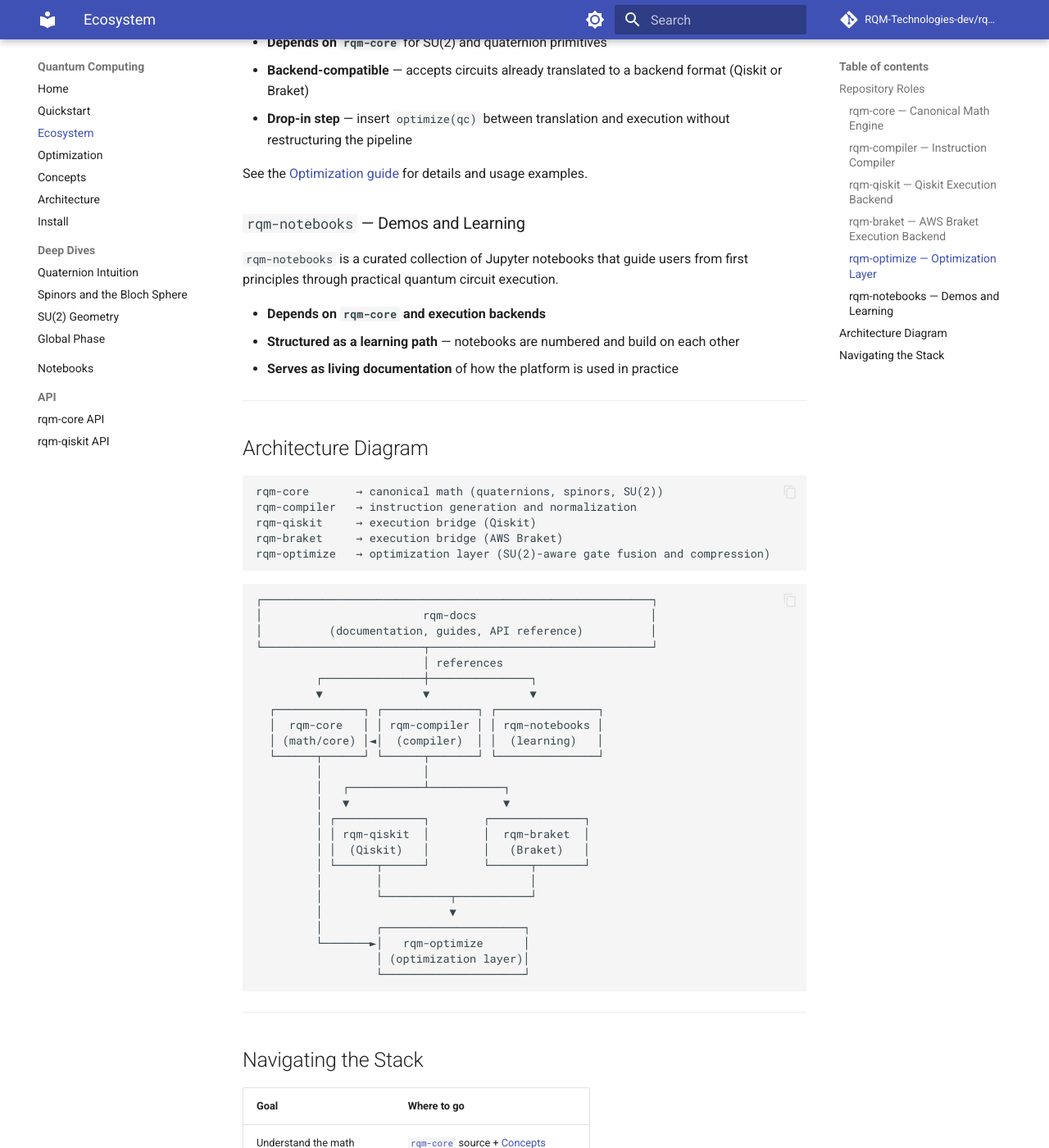
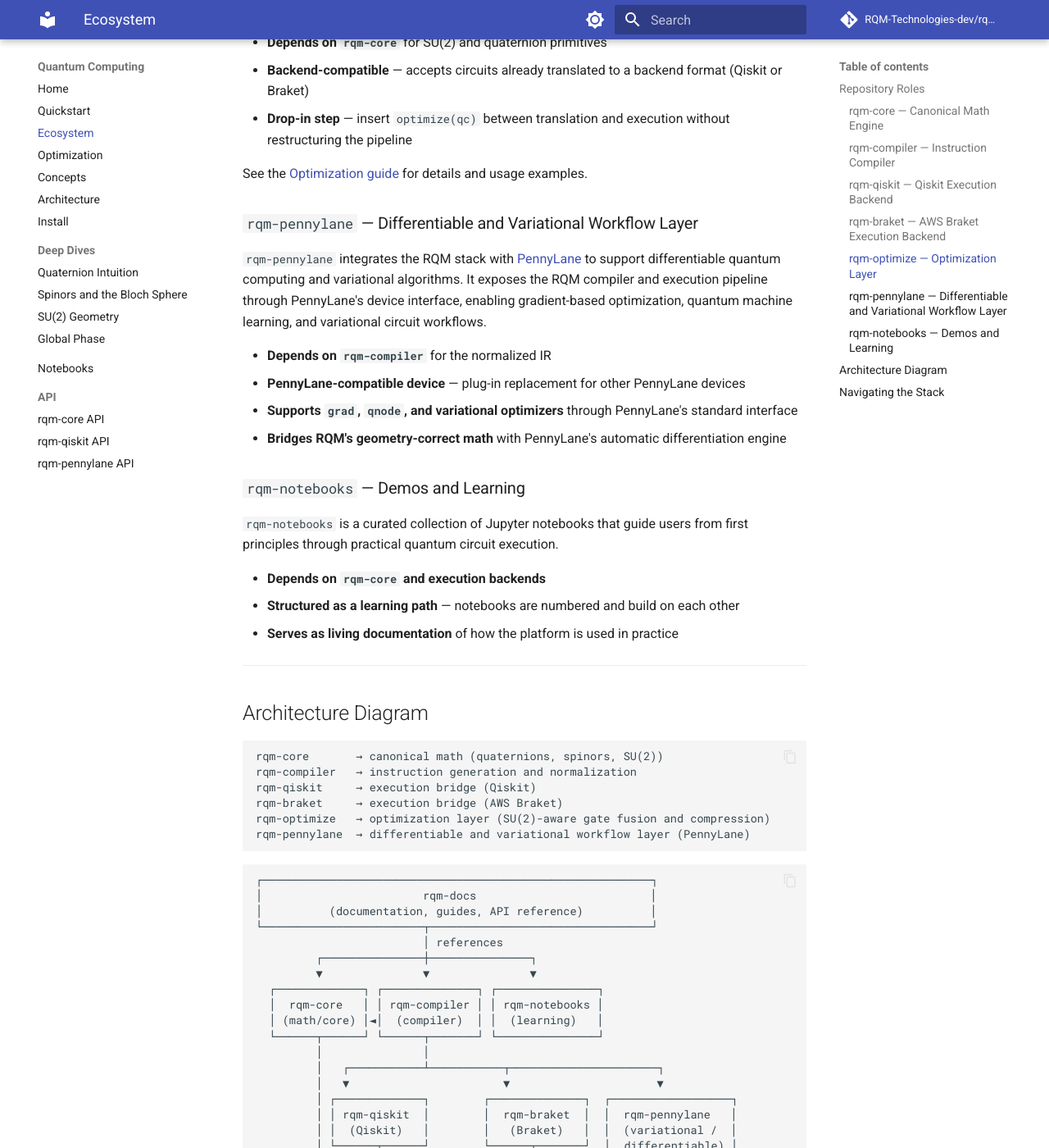
Before and after one commit to RQM-Technologies-dev/rqm-docs, an MkDocs documentation site: the page built from docs/ecosystem.md, in a window 1280 px wide and 1400 px high, scrolled down 1524 px. Shown: the whole window at 82% size. Built offline with MkDocs 1.6.1 and Material for MkDocs 9.7.7, drawn with Linux system fonts in a browser that asks for light colours; comment, search, counter and statistics services are not loaded; some of the changed text lies outside the part shown.

Commit message:
Add rqm-pennylane to ecosystem documentation
Co-authored-by: RQM-Technologies-dev <267137213+RQM-Technologies-dev@users.noreply.github.com>

````diff
--- a/docs/ecosystem.md
+++ b/docs/ecosystem.md
@@ -48,6 +48,15 @@ RQM is a compiler-first quantum software platform built from focused, composable
 
 See the [Optimization guide](optimization.md) for details and usage examples.
 
+### `rqm-pennylane` — Differentiable and Variational Workflow Layer
+
+`rqm-pennylane` integrates the RQM stack with [PennyLane](https://pennylane.ai/) to support differentiable quantum computing and variational algorithms. It exposes the RQM compiler and execution pipeline through PennyLane's device interface, enabling gradient-based optimization, quantum machine learning, and variational circuit workflows.
+
+- **Depends on `rqm-compiler`** for the normalized IR
+- **PennyLane-compatible device** — plug-in replacement for other PennyLane devices
+- **Supports `grad`, `qnode`, and variational optimizers** through PennyLane's standard interface
+- **Bridges RQM's geometry-correct math** with PennyLane's automatic differentiation engine
+
 ### `rqm-notebooks` — Demos and Learning
 
 `rqm-notebooks` is a curated collection of Jupyter notebooks that guide users from first principles through practical quantum circuit execution.
@@ -66,6 +75,7 @@ rqm-compiler   → instruction generation and normalization
 rqm-qiskit     → execution bridge (Qiskit)
 rqm-braket     → execution bridge (AWS Braket)
 rqm-optimize   → optimization layer (SU(2)-aware gate fusion and compression)
+rqm-pennylane  → differentiable and variational workflow layer (PennyLane)
 ```
 
 ```
@@ -81,20 +91,22 @@ rqm-optimize   → optimization layer (SU(2)-aware gate fusion and compression)
   │ (math/core) │◄│  (compiler)  │ │  (learning)   │
   └──────┬──────┘ └──────┬───────┘ └───────────────┘
          │               │
-         │   ┌───────────┴───────────┐
-         │   ▼                       ▼
-         │ ┌─────────────┐        ┌──────────────┐
-         │ │ rqm-qiskit  │        │  rqm-braket  │
-         │ │  (Qiskit)   │        │   (Braket)   │
-         │ └──────┬──────┘        └──────┬───────┘
-         │        │                      │
+         │   ┌───────────┴───────────┬──────────────────────┐
+         │   ▼                       ▼                      ▼
+         │ ┌─────────────┐        ┌──────────────┐  ┌──────────────────┐
+         │ │ rqm-qiskit  │        │  rqm-braket  │  │  rqm-pennylane   │
+         │ │  (Qiskit)   │        │   (Braket)   │  │  (variational /  │
+         │ └──────┬──────┘        └──────┬───────┘  │  differentiable) │
+         │        │                      │           └──────────────────┘
          │        └──────────┬───────────┘
          │                   ▼
          │        ┌─────────────────────┐
          └───────►│   rqm-optimize      │
-                  │ (optimization layer)│
+                  │ (SU(2) gate fusion) │
                   └─────────────────────┘
 ```
+
+> **Note:** `rqm-pennylane` depends on `rqm-compiler` in the same way as the execution backends, but serves a distinct purpose: it provides a PennyLane device interface for variational and differentiable workflows (gradient-based optimization, QML). It does not pass through `rqm-optimize`, which operates on circuits already in a backend format.
 
 ---
 
@@ -106,6 +118,7 @@ rqm-optimize   → optimization layer (SU(2)-aware gate fusion and compression)
 | Understand the compiler | [`rqm-compiler`](https://github.com/RQM-Technologies-dev/rqm-compiler) + [Architecture](architecture.md) |
 | Run on Qiskit | [`rqm-qiskit`](https://github.com/RQM-Technologies-dev/rqm-qiskit) + [API guide](api/rqm-qiskit-api.md) |
 | Run on Braket | [`rqm-braket`](https://github.com/RQM-Technologies-dev/rqm-braket) |
+| Differentiable / variational workflows | [`rqm-pennylane`](https://github.com/RQM-Technologies-dev/rqm-pennylane) + [API guide](api/rqm-pennylane-api.md) |
 | Optimize circuits | [`rqm-optimize`](https://github.com/RQM-Technologies-dev/rqm-optimize) + [Optimization guide](optimization.md) |
 | Learn interactively | [`rqm-notebooks`](https://github.com/RQM-Technologies-dev/rqm-notebooks) + [Notebooks guide](notebooks.md) |
 | Read architecture rationale | [Architecture page](architecture.md) |
--- a/mkdocs.yml
+++ b/mkdocs.yml
@@ -62,5 +62,6 @@ nav:
       - API:
           - rqm-core API: api/rqm-core-api.md
           - rqm-qiskit API: api/rqm-qiskit-api.md
+          - rqm-pennylane API: api/rqm-pennylane-api.md
   - Quantum Communication:
       - Overview: quantum-communication/index.md
````
Also changed, not shown: README.md (+5 -1 lines), docs/api/rqm-pennylane-api.md (added, +139 -0 lines), docs/architecture.md (+17 -5 lines), docs/index.md (+7 -0 lines), docs/installation.md (+19 -1 lines).
